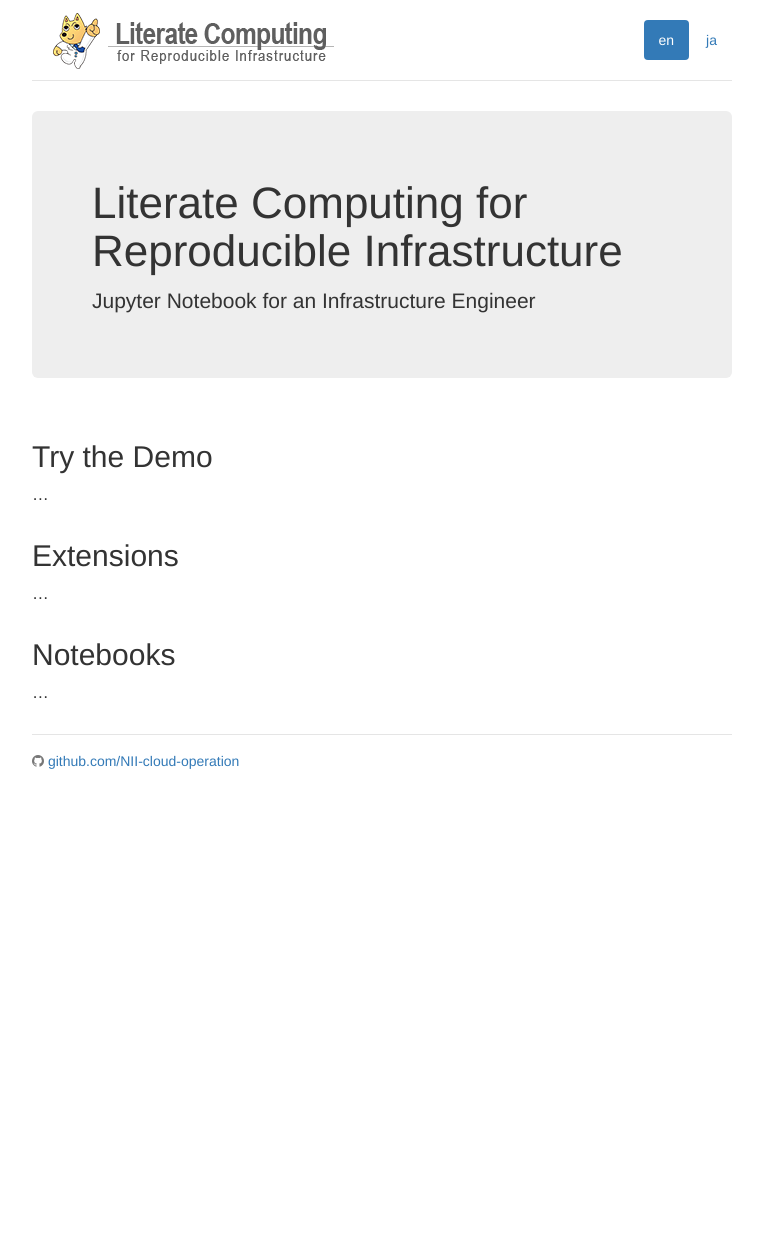
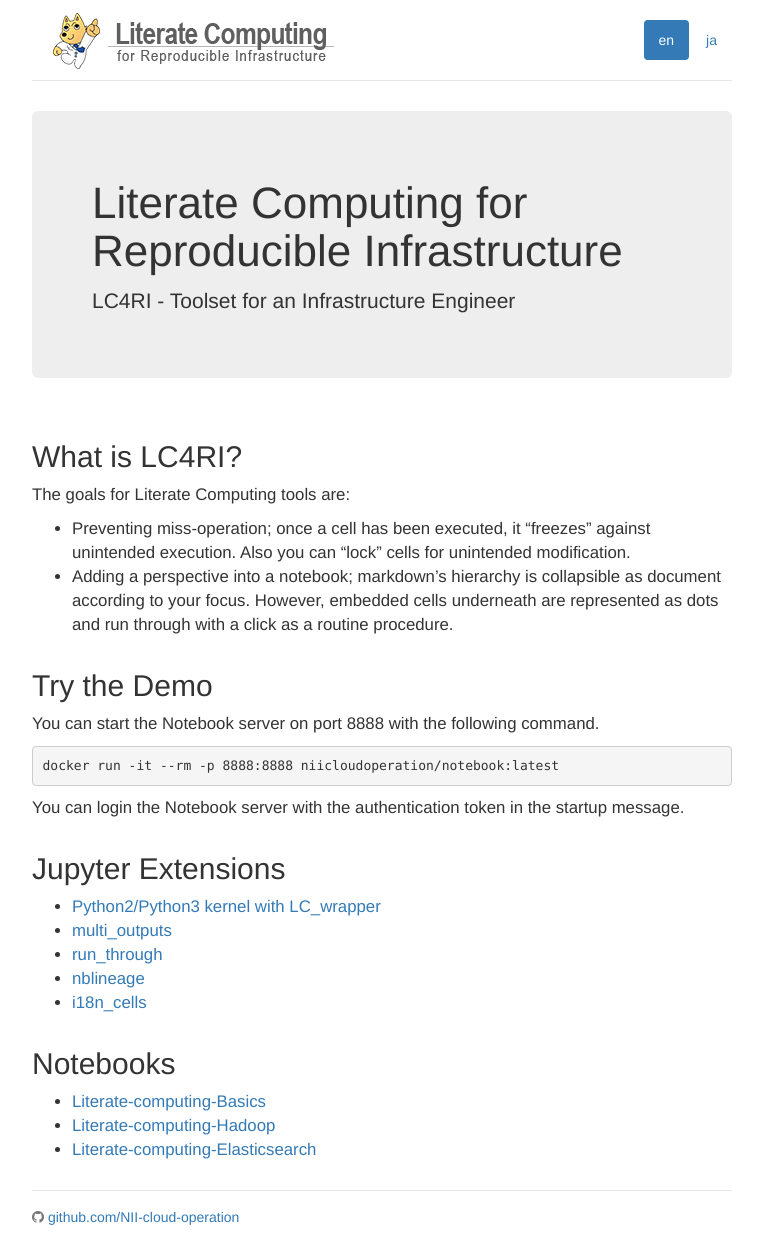
Before and after one commit to Literate-Computing/literate-computing.github.io, a Jekyll site: the page built from index.md, in a window 1280 px wide. Shown: the whole page, without its empty margins (258-1021 px from the left). Built offline with Jekyll 4.4.1, drawn with Linux system fonts in a browser that asks for light colours; before the commit the page ends 900 px from its top, so only the background shows below that.

Commit message:
Add description

````diff
--- a/index.md
+++ b/index.md
@@ -1,18 +1,38 @@
 ---
 title: Literate Computing for Reproducible Infrastructure
-description: Jupyter Notebook for an Infrastructure Engineer
+description: LC4RI - Toolset for an Infrastructure Engineer
 link_ja: index-ja.html
 layout: home
 ---
 
+## What is LC4RI?
+
+The goals for Literate Computing tools are:
+
+- Preventing miss-operation; once a cell has been executed, it “freezes” against unintended execution. Also you can “lock” cells for unintended modification.
+- Adding a perspective into a notebook; markdown’s hierarchy is collapsible as document according to your focus. However, embedded cells underneath are represented as dots and run through with a click as a routine procedure.
+
+
 ## Try the Demo
 
-...
+You can start the Notebook server on port 8888 with the following command.
 
-## Extensions
+```
+docker run -it --rm -p 8888:8888 niicloudoperation/notebook:latest
+```
 
-...
+You can login the Notebook server with the authentication token in the startup message.
+
+## Jupyter Extensions
+
+- [Python2/Python3 kernel with LC_wrapper](https://github.com/NII-cloud-operation/Jupyter-LC_wrapper)
+- [multi_outputs](https://github.com/NII-cloud-operation/Jupyter-multi_outputs)
+- [run_through](https://github.com/NII-cloud-operation/Jupyter-LC_run_through)
+- [nblineage](https://github.com/NII-cloud-operation/Jupyter-LC_nblineage)
+- [i18n_cells](https://github.com/NII-cloud-operation/Jupyter-i18n_cells)
 
 ## Notebooks
 
-...
+- [Literate-computing-Basics](https://github.com/NII-cloud-operation/Literate-computing-Basics)
+- [Literate-computing-Hadoop](https://github.com/NII-cloud-operation/Literate-computing-Hadoop)
+- [Literate-computing-Elasticsearch](https://github.com/NII-cloud-operation/Literate-computing-Elasticsearch)
````
Also changed, not shown: index-ja.md (+14 -4 lines).
